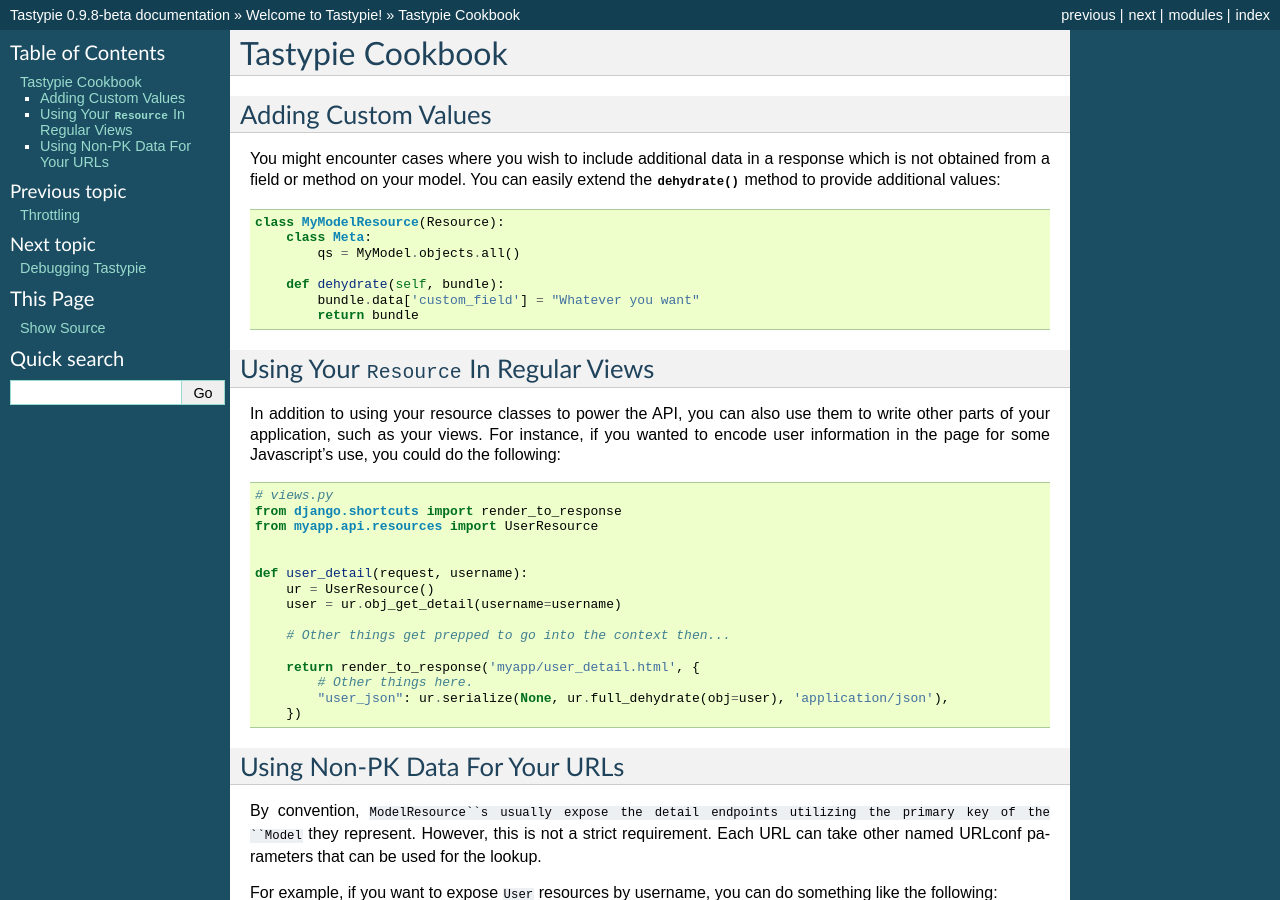
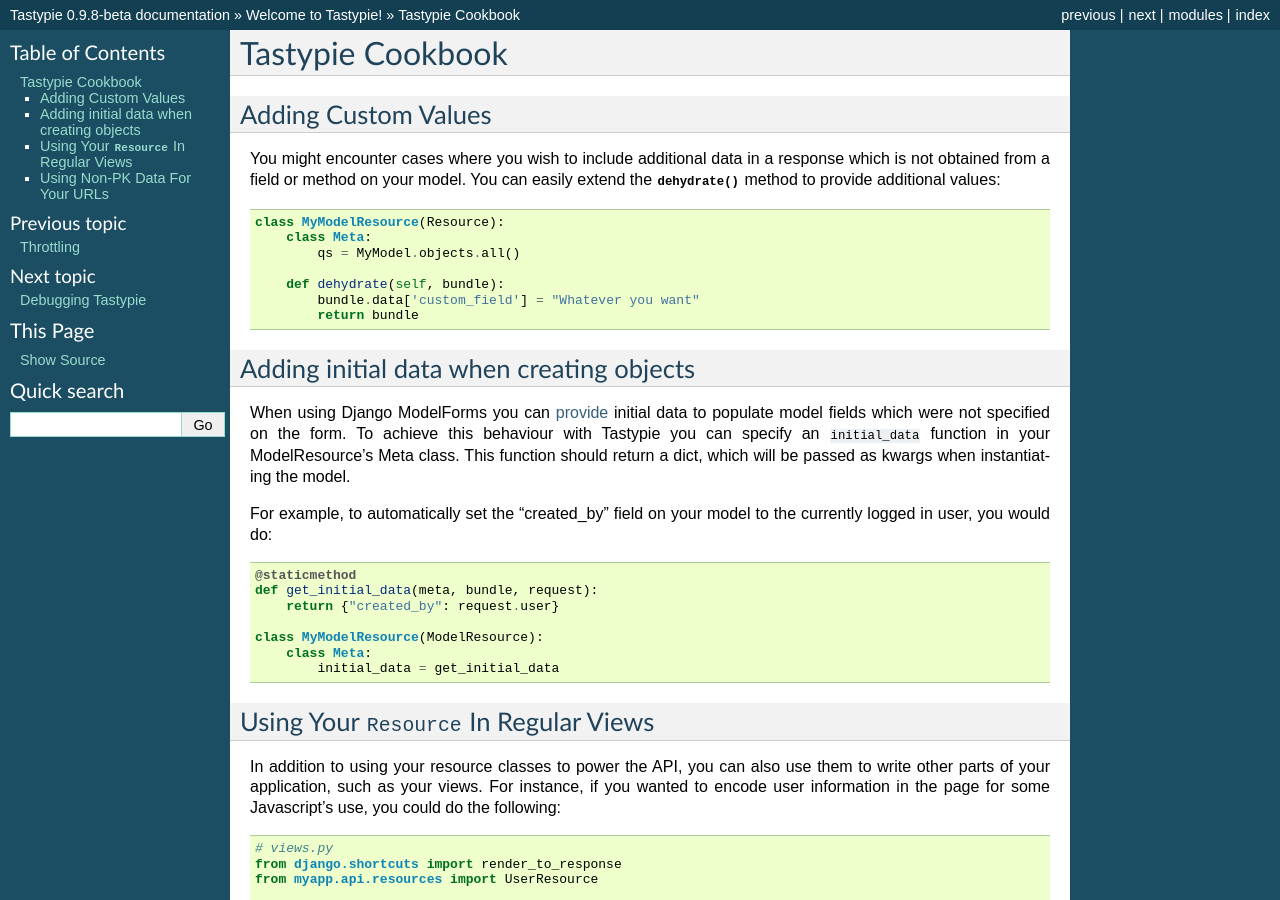
Before and after one commit to django-tastypie/django-tastypie, a Sphinx documentation site: the page built from docs/cookbook.rst, in a window 1280 px wide and 900 px high. Built offline with Sphinx 7.4.7, drawn with Linux system fonts in a browser that asks for light colours; pages that are not in the unit, such as notebooks, are missing from menus.

Commit message:
Added feature to provide initial data when creating objects via ModelResources, with a test and very basic instructions.

```diff
--- a/docs/cookbook.rst
+++ b/docs/cookbook.rst
@@ -21,6 +21,27 @@
             bundle.data['custom_field'] = "Whatever you want"
             return bundle
 
+Adding initial data when creating objects
+-----------------------------------------
+
+When using Django ModelForms you can provide_ initial data to populate model
+fields which were not specified on the form. To achieve this behaviour with
+Tastypie you can specify an ``initial_data`` function in your ModelResource's
+Meta class. This function should return a dict, which will be passed as kwargs
+when instantiating the model.
+
+For example, to automatically set the "created_by" field on your model to the
+currently logged in user, you would do::
+
+    @staticmethod
+    def get_initial_data(meta, bundle, request):
+        return {"created_by": request.user}
+
+    class MyModelResource(ModelResource):
+        class Meta:
+            initial_data = get_initial_data
+
+.. _provide: http://docs.djangoproject.com/en/dev/ref/forms/api/#django.forms.Form.initial
 
 Using Your ``Resource`` In Regular Views
 ----------------------------------------
```
Also changed, not shown: 2 other files.
